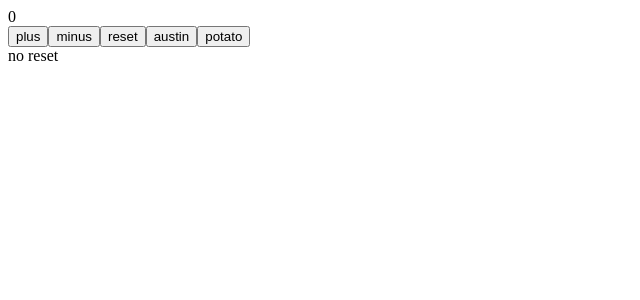
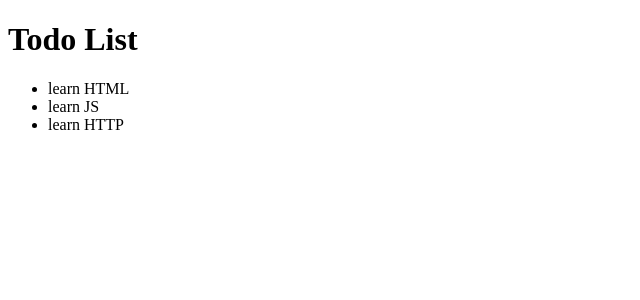
Before and after one commit to AustinWang0120/fso-demo, a React (Create React App) app: page / in a window 1280 px wide. Shown: the top 300 px of the page, without its empty margins (0-640 px from the left). Built offline with nearby package versions, Linux system fonts and the light colour scheme.

Commit message:
create: todo list

```diff
--- a/src/App.js
+++ b/src/App.js
@@ -1,38 +1,14 @@
-import { useState } from "react"
+import Todo from "./components/Todo"
 
-const Button = ({ onClick, text }) => <button onClick={onClick}>{text}</button>
-
-const Display = ({ counter }) => <div>{counter}</div>
-
-const History = ({ allClicks }) => {
-    if (allClicks.length === 0) {
-        return <div>no reset</div>
-    }
-
-    return <div>{allClicks.join(" ")}</div>
-}
-
-const App = () => {
-    const [counter, setCounter] = useState(0)
-    const [allClicks, setAllClicks] = useState([])
-
-    const handleIncrease = () => setCounter(counter + 1)
-    const handleDecrease = () => setCounter(counter - 1)
-    const handleReset = () => {
-        setCounter(0)
-        setAllClicks(allClicks.concat("reset"))
-    }
-    const handleHello = (name) => () => console.log("hello", name)
-
+const App = ({ todos }) => {
     return (
         <div>
-            <Display counter={counter} />
-            <Button onClick={handleIncrease} text="plus" />
-            <Button onClick={handleDecrease} text="minus" />
-            <Button onClick={handleReset} text="reset" />
-            <Button onClick={handleHello("austin")} text="austin" />
-            <Button onClick={handleHello("potato")} text="potato" />
-            <History allClicks={allClicks} />
+            <h1>Todo List</h1>
+            <ul>
+                {todos.map((todo) => (
+                    <Todo key={todo.id} todo={todo} />
+                ))}
+            </ul>
         </div>
     )
 }
--- /dev/null
+++ b/src/components/Todo.js
@@ -0,0 +1,5 @@
+const Todo = ({ todo }) => {
+    return <li>{todo.content}</li>
+}
+
+export default Todo
--- a/src/index.js
+++ b/src/index.js
@@ -3,4 +3,27 @@ import ReactDOM from "react-dom/client"
 
 import App from "./App"
 
-ReactDOM.createRoot(document.getElementById("root")).render(<App />)
+const todos = [
+    {
+        id: 1,
+        content: "learn HTML",
+        date: "2019-05-30T17:30:31.098Z",
+        completed: true,
+    },
+    {
+        id: 2,
+        content: "learn JS",
+        date: "2019-05-30T18:39:34.091Z",
+        completed: false,
+    },
+    {
+        id: 3,
+        content: "learn HTTP",
+        date: "2019-05-30T19:20:14.298Z",
+        completed: false,
+    },
+]
+
+ReactDOM.createRoot(document.getElementById("root")).render(
+    <App todos={todos} />
+)
```
